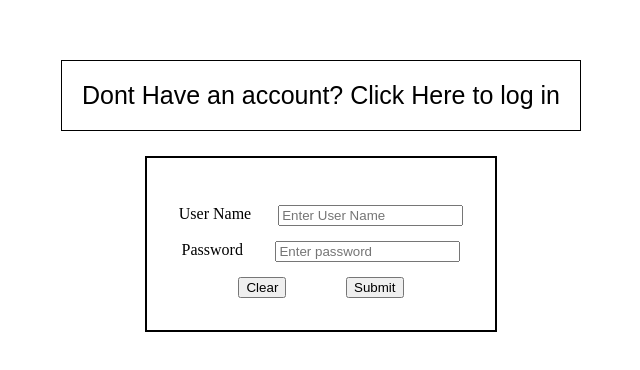
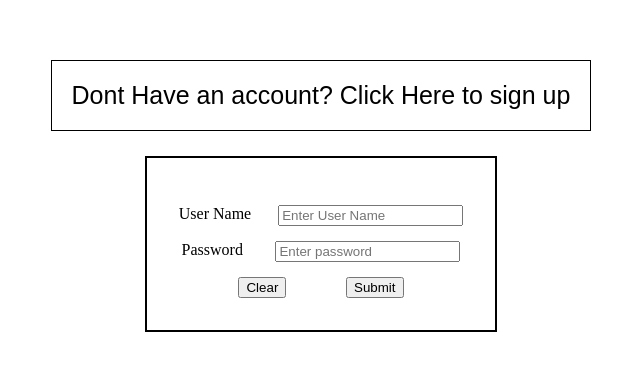
Before and after one commit to ChrisJorge/BlogSite, a React (Vite) app in the folder FrontEnd/react-blog/: page /login in a window 1280 px wide. Shown: the part 212-582 px from the top of the page, without its empty margins (327-967 px from the left). Built offline with nearby package versions, Linux system fonts and the light colour scheme.

Commit message:
Functionality to check username and password in database working properly

```diff
--- a/FrontEnd/react-blog/src/App.jsx
+++ b/FrontEnd/react-blog/src/App.jsx
@@ -25,12 +25,24 @@ function App() {
     console.log(response)
 }
 
+const login = async(event) => {
+  event.preventDefault();
+  const account = {userName,password}
+  const data = {
+    userName: account.userName.value,
+    password: account.password.value
+  }
+
+  const response = await axios.post(`http://localhost:3000/login`, data)
+    console.log(response)
+}
+
   return (
     <>
     <div className="App">
       <Routes>
         <Route path='/signup' element={<SignUp func = {createUser}/>}/>
-        <Route path='/login' element={<LogIn func = {createUser}/>} />
+        <Route path='/login' element={<LogIn func = {login}/>} />
       </Routes>
     </div>
 
--- a/FrontEnd/react-blog/src/pages/LogIn.jsx
+++ b/FrontEnd/react-blog/src/pages/LogIn.jsx
@@ -20,7 +20,7 @@ function LogIn({func}) {
     <div className="loginContainer">
       <div className="loginBtnContainer">
         <Link to={'/signup'}>
-          <button className='loginBtn txt'>Dont Have an account? Click Here to log in</button>
+          <button className='loginBtn txt'>Dont Have an account? Click Here to sign up</button>
         </Link>
       </div>
         <Form func = {func} data={data}/>
```
